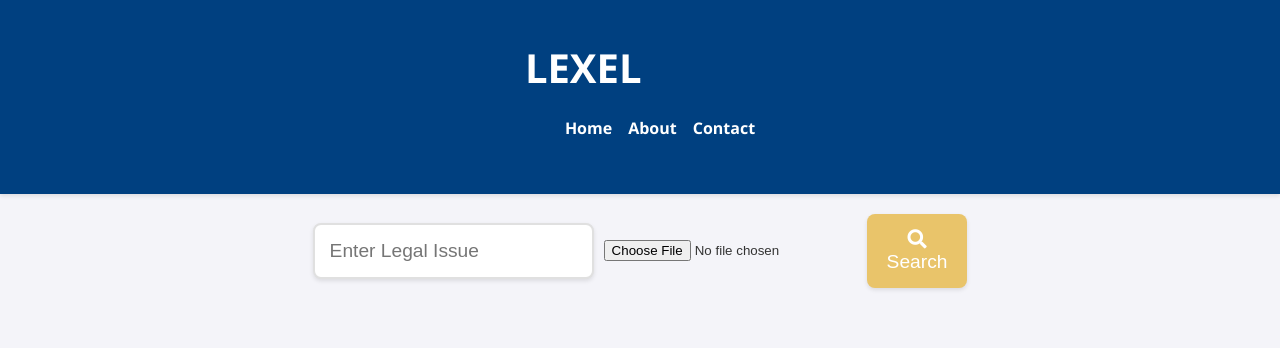
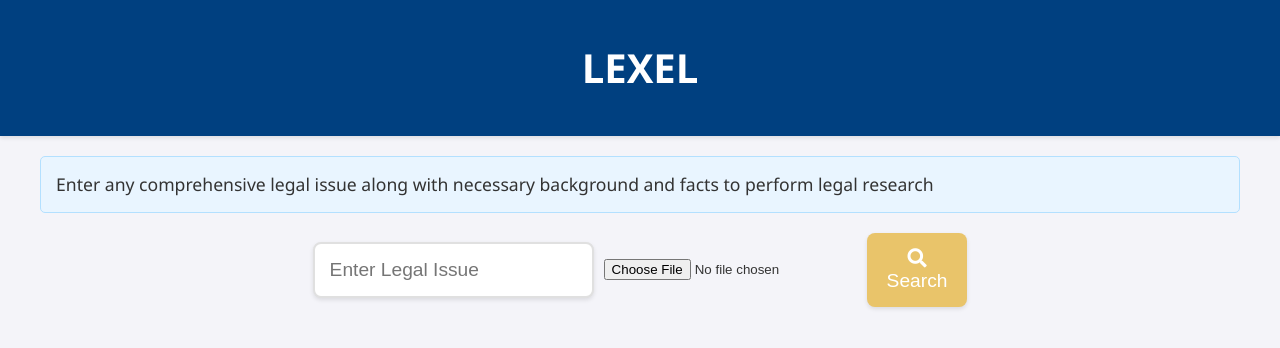
Before and after one commit to Rithik150500/flask-webapp, a Flask app: page / in a window 1280 px wide. Shown: the top 348 px of the page. Run offline with Flask 3, Linux system fonts and the light colour scheme; some libraries are stand-ins or nearby versions.

Commit message:
06092024 commit

```diff
--- a/app.py
+++ b/app.py
@@ -47,7 +47,7 @@
     MATCH (li)-[:SUMMARIZES]->(doc:Document)
     WITH COLLECT(DISTINCT doc) AS docs
     UNWIND docs AS main_doc
-    OPTIONAL MATCH (main_doc)-[:CITES]->(cited_doc:Document)
+    OPTIONAL MATCH (main_doc)-[:CITES]-(cited_doc:Document)
     RETURN COLLECT(DISTINCT id(main_doc)) + COLLECT(DISTINCT id(cited_doc)) AS all_doc_ids
     """
     result = tx.run(query, legal_issue_ids=legal_issue_ids)
@@ -115,6 +115,38 @@
     """
     result = tx.run(query, document_id=document_id, analysis_reasoning_id=analysis_reasoning_id)
     return [{"text": record["text"], "number": record["number"], "highlight": record["highlight"]} for record in result]
+
+
+def get_multiple_case_summaries(tx, document_ids):
+    query = """
+    MATCH (d:Document)
+    WHERE id(d) IN $document_ids
+    OPTIONAL MATCH (d)<-[:SUMMARIZES]-(bf:Background_facts)
+    OPTIONAL MATCH (d)<-[:SUMMARIZES]-(li:Legal_issues)
+    OPTIONAL MATCH (d)<-[:SUMMARIZES]-(arg:Arguments)
+    OPTIONAL MATCH (d)<-[:SUMMARIZES]-(ar:Analysis_reasoning)
+    OPTIONAL MATCH (d)<-[:SUMMARIZES]-(do:Decision_order)
+    OPTIONAL MATCH (d)<-[:SUMMARIZES]-(dco:Dissenting_concurring_opinions)
+    WITH d, bf, do,
+        COLLECT(DISTINCT {text: li.final_text, index: coalesce(li.index, 0)}) AS legal_issues,
+        COLLECT(DISTINCT {text: arg.final_text, index: coalesce(arg.index, 0)}) AS arguments,
+        COLLECT(DISTINCT {text: ar.final_text, index: coalesce(ar.index, 0)}) AS analysis_reasoning,
+        COLLECT(DISTINCT {text: dco.final_text, index: coalesce(dco.index, 0)}) AS dissenting_concurring
+    RETURN {
+        document_id: id(d),
+        case_title: d.case_title,
+        background_facts: bf.final_text,
+        legal_issues: [issue IN legal_issues WHERE issue.text IS NOT NULL | issue.text],
+        arguments: [arg IN arguments WHERE arg.text IS NOT NULL | arg.text],
+        analysis_reasoning: [ar IN analysis_reasoning WHERE ar.text IS NOT NULL | ar.text],
+        decision_order: do.final_text,
+        dissenting_concurring: [dco IN dissenting_concurring WHERE dco.text IS NOT NULL | dco.text]
+    } AS summary
+    """
+    result = tx.run(query, document_ids=document_ids)
+    return [record["summary"] for record in result]
+
+
 
 @app.route('/')
 def index():
@@ -227,50 +259,47 @@
 @app.route('/analyze', methods=['POST'])
 def analyze():
     search_query = request.json.get('query', '')
-    cases = request.json.get('cases', [])
+    document_ids = request.json.get('document_ids', [])
+    action = request.json.get('action', '')
 
-    if not search_query or not cases:
-        return jsonify({"error": "Missing search query or cases"}), 400
+    if not search_query or not document_ids or not action:
+        return jsonify({"error": "Missing search query, document IDs, or action"}), 400
 
     try:
-        # Prepare the prompt
-        prompt = f"""
-        You are a highly skilled legal analyst tasked with preparing a comprehensive legal analysis in about 4000 words. Your goal is to analyze a given legal issue, considering the facts and relevant Supreme Court judgments. Follow these instructions carefully to produce a well-structured, insightful legal discussion.
+        # Connect to Neo4j and get case summaries
+        with GraphDatabase.driver(URI, auth=(USERNAME, PASSWORD)) as driver:
+            with driver.session() as session:
+                summaries = session.execute_read(get_multiple_case_summaries, document_ids)
 
-        First, review the following information:
-        <legal_issue>
-        {search_query}
-        </legal_issue>
+        # Prepare the cases summary
+        cases = "\n".join([f"<{summary['case_title']}>\n{summary['background_facts']}\n{summary['legal_issues']}\n{summary['arguments']}\n{summary['analysis_reasoning']}\n{summary['decision_order']}\n{summary['dissenting_concurring']}\n</{summary['case_title']}>" for summary in summaries])
 
-        <relevant_judgments>
-        {cases}
-        </relevant_judgments>
-        Now, prepare your legal memo using the following structure:
+        print(cases)
 
-        Question Presented
-        Craft a concise, one-sentence statement that defines how the law applies to the legal issue at hand. Ensure your question is specific, impartial, and does not assume a legal conclusion.
-        Discussion (in atleast 2000 words)
-        In this section, showcase your critical legal thinking skills. Organize your analysis into several paragraphs, using subsections based on the legal topics addressed. For each subsection:
-
-        a) Clearly state the relevant law and facts using active voice.
-        b) Analyze the facts under the applicable law.
-        c) Provide a critical assessment of how the court may apply the law to the matter.
-        d) Present your analysis in a logical, step-by-step manner.
-        e) Investigate and analyze the legal issue thoroughly, considering all angles.
-        Use the provided relevant Supreme Court judgments to support your analysis. When referencing a judgment, briefly explain its relevance to the current case.
-
-        Conclusion (in about 500 words)
-        In this final section:
-        a) Impartially assess the potential outcome of the matter.
-        b) Identify any risks or unknown facts that require further investigation.
-        c) Predict how the court will likely apply the law to this case.
-        d) Indicate your level of confidence in your prediction based on the available data.
-        e) Propose next steps and a legal strategy to proceed, maintaining an impartial advisory tone.
-
-        Throughout your memo, maintain an impartial tone with no implied preference for either side. Use clear, concise language and avoid unnecessary legal jargon. Remember that your audience consists of senior advocates who are already familiar with general law, so focus on case-specific analysis rather than explaining basic legal concepts.
-        Present your entire legal memo within <legal_memo> tags. Use appropriate subsection tags for each part of your memo (e.g., <question_presented>, <discussion>, <conclusion>). Within the discussion section, use <subsection> tags to delineate different topics of analysis.
-        """
-
+        # Select the appropriate prompt based on the action
+        if action == 'analyze':
+            prompt = f"""
+            Analyze the legal issue and provide a concise legal opinion based on relevant Supreme Court judgments.
+            User Query: {search_query}
+            Relevant Judgments: {cases}
+            Summarize the key legal principles from the relevant Supreme Court judgments and explain their application to the given scenario.
+            """
+        elif action == 'apply':
+            prompt = f"""
+            Apply the legal principles to the given scenario based on relevant Supreme Court judgments.
+            User Query: {search_query}
+            Relevant Judgments: {cases}
+            Summarize the key legal principles from the relevant Supreme Court judgments and explain their application to the given scenario.
+            """
+        elif action == 'argue':
+            prompt = f"""
+            Identify potential legal arguments and counterarguments for the given case based on relevant Supreme Court judgments.
+            User Query: {search_query}
+            Relevant Judgments: {cases}
+            Provide a balanced analysis of arguments for both sides of the case, referencing relevant legal principles and precedents.
+            """
+        else:
+            return jsonify({"error": "Invalid action"}), 400
 
         # Use OpenAI API to generate the analysis
         client = OpenAI(api_key="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")
@@ -290,5 +319,6 @@
     except Exception as e:
         return jsonify({"error": str(e)}), 500
 
+
 if __name__ == '__main__':
     app.run(debug=True)
--- a/templates/index.html
+++ b/templates/index.html
@@ -3,7 +3,7 @@
 <head>
     <meta charset="UTF-8">
     <meta name="viewport" content="width=device-width, initial-scale=1.0">
-    <title>LEXEL - Legal Search Application</title>
+    <title>LEXEL - Legal Knowledge Engine</title>
     <script src="https://cdnjs.cloudflare.com/ajax/libs/jquery/3.6.0/jquery.min.js"></script>
     <script src="https://cdnjs.cloudflare.com/ajax/libs/pdf.js/2.7.570/pdf.min.js"></script>
     <script src="https://cdnjs.cloudflare.com/ajax/libs/mammoth/1.4.1/mammoth.browser.min.js"></script>
@@ -442,23 +442,48 @@
             padding: 1.5rem;
             overflow-y: auto;
         }
+
+        .message-box {
+            background-color: #e9f5ff;
+            border: 1px solid #b3e0ff;
+            border-radius: 5px;
+            padding: 15px;
+            margin-bottom: 20px;
+            font-size: 1.1em;
+            line-height: 1.4;
+        }
+
+        .analysis-buttons {
+            display: flex;
+            justify-content: space-between;
+            margin-top: 1rem;
+        }
+        .analysis-button {
+            padding: 10px 20px;
+            font-size: 1rem;
+            cursor: pointer;
+            background-color: var(--secondary-color);
+            color: white;
+            border: none;
+            border-radius: 4px;
+            transition: background-color 0.3s ease;
+        }
+        .analysis-button:hover {
+            background-color: #264653;
+        }
     </style>
 </head>
 <body>
     <header>
         <div class="container">
             <h1>LEXEL</h1>
-            <nav>
-                <ul>
-                    <li><a href="#">Home</a></li>
-                    <li><a href="#">About</a></li>
-                    <li><a href="#">Contact</a></li>
-                </ul>
-            </nav>
         </div>
     </header>
 
     <main class="container">
+        <div id="initialMessage" class="message-box">
+            Enter any comprehensive legal issue along with necessary background and facts to perform legal research
+        </div>
         <form id="searchForm" enctype="multipart/form-data">
             <input type="text" id="query" name="query" placeholder="Enter Legal Issue" required>
             <input type="file" id="fileInput" name="file" accept=".doc,.pdf">
@@ -467,10 +492,12 @@
 
         <div id="error"></div>
         <div id="loading" style="display: none;">Loading...</div>
+        <div id="searchMessage" class="message-box" style="display: none;"></div>
         <div id="legalIssues"></div>
         <button id="researchButton" style="display: none;">Research</button>
+        <div id="researchMessage" class="message-box" style="display: none;"></div>
         <div id="results"></div>
-        <button id="discussButton">Discuss and Analyze</button>
+        <button id="discussButton">Discuss</button>
     </main>
 
     <div id="popup">
@@ -494,7 +521,11 @@
             </div>
             <div class="caseSelectionBody">
                 <ul id="caseSelectionList" class="caseSelectionList"></ul>
-                <button class="submitCaseSelection">Submit</button>
+                <div class="analysis-buttons">
+                    <button class="analysis-button" data-action="analyze">Analyze</button>
+                    <button class="analysis-button" data-action="apply">Apply</button>
+                    <button class="analysis-button" data-action="argue">Argue</button>
+                </div>
             </div>
         </div>
     </div>
@@ -540,6 +571,9 @@
                 $('#results').html('');
                 $('#researchButton').hide();
                 $('#loading').show();
+                $('#initialMessage').hide();
+
+                $('#searchMessage').html('LEXEL would present you 10 similar issues discussed by the Supreme court of India.<br><br>LEXEL benefits from your guidance and experience.<br><br>Please click on relevant if the legal issue resonates with yours, else choose not relevant and move further').show();
 
                 showLoadingIndicator();
                 disableButton($('#searchForm button'), 10000);
@@ -651,14 +685,14 @@
                     let issue = legalIssues[currentIssueIndex];
                     let issueHtml = `
                         <div class="result">
-                            <h3>Legal Issue ${currentIssueIndex + 1}</h3>
+                            <h3>Relevant legal issues discussed by the Supreme Court of India</h3>
                             <h4>Background Facts</h4>
                             <p>${issue.background_facts.replace("\\n", " ")}</p>
                             <h4>Legal Issue</h4>
                             <p>${issue.text.replace("\\n", " ")}</p>
                             <div class="rating-buttons">
-                                <button class="rating-button" data-rating="-1">Not Relevant (-1)</button>
-                                <button class="rating-button" data-rating="1">Relevant (+1)</button>
+                                <button class="rating-button" data-rating="-1">Not Relevant</button>
+                                <button class="rating-button" data-rating="1">Relevant</button>
                             </div>
                         </div>
                     `;
@@ -702,6 +736,9 @@
             $('#researchButton').click(function() {
                 showLoadingIndicator();
                 disableButton($(this), 10000);
+
+                $('#researchMessage').html('Below are excerpts from the summary of the relevant cases.<br>For detailed research, kindly consider clicking on the case title and LEXEL would present you with the case summary and the actual case text along with highlighted paragraphs').show();
+
 
                 $.ajax({
                     url: '/research',
@@ -813,17 +850,12 @@
                 showLoadingIndicator();
                 disableButton($(this), 10000);
 
-                let caseTitles = [];
+                let caseSelectionHtml = '';
                 $('.case-title').each(function() {
-                    caseTitles.push($(this).text());
-                });
-
-                let caseSelectionHtml = '';
-                caseTitles.forEach(title => {
                     caseSelectionHtml += `
-                        <li class="caseSelectionItem">
-                            <span>${title}</span>
-                            <button class="removeCase" data-title="${title}">&times;</button>
+                        <li class="caseSelectionItem" data-document-id="${$(this).data('document-id')}">
+                            <span>${$(this).text()}</span>
+                            <button class="removeCase" data-document-id="${$(this).data('document-id')}">&times;</button>
                         </li>
                     `;
                 });
@@ -841,14 +873,16 @@
                 $('#caseSelectionPopup').fadeOut(300);
             });
 
-            $('.submitCaseSelection').click(function() {
+            $('.analysis-button').click(function() {
                 showLoadingIndicator();
                 disableButton($(this), 10000);
 
-                let selectedCases = [];
+                let selectedDocumentIds = [];
                 $('#caseSelectionList .caseSelectionItem').each(function() {
-                    selectedCases.push($(this).find('span').text());
+                    selectedDocumentIds.push($(this).data('document-id'));
                 });
+
+                let action = $(this).data('action');
 
                 $.ajax({
                     url: '/analyze',
@@ -856,7 +890,8 @@
                     contentType: 'application/json',
                     data: JSON.stringify({
                         query: searchQuery,
-                        cases: selectedCases
+                        document_ids: selectedDocumentIds,
+                        action: action
                     }),
                     success: function(data) {
                         displayAnalysis(data);
@@ -873,7 +908,7 @@
                 $('#analysisBody').html('');
                 $('#analysisPopup').fadeIn(300);
 
-                let formattedResponse = '';
+                let formattedResponse = '<div class="message-box">LEXEL presents you with a comprehensive discussion addressing your legal issue in the form of a detailed legal analysis</div>';
                 data.forEach(chunk => {
                     if (chunk.choices[0].delta.content) {
                         formattedResponse += chunk.choices[0].delta.content;
@@ -887,8 +922,7 @@
                 $('#analysisPopup').fadeOut(300);
             });
         });
+    </script>
 
-
-    </script>
 </body>
 </html>
```
